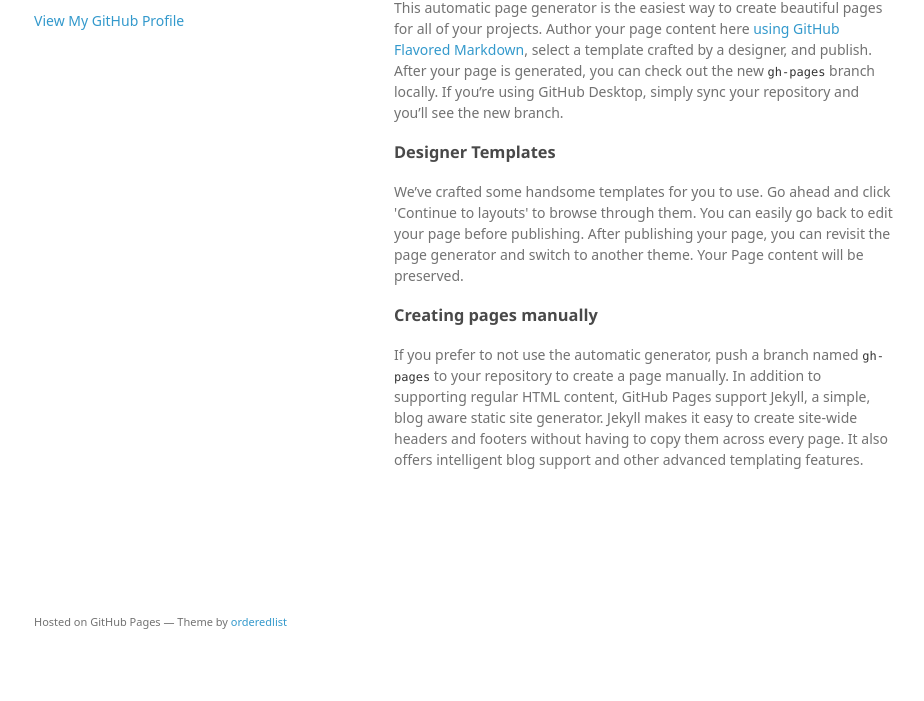
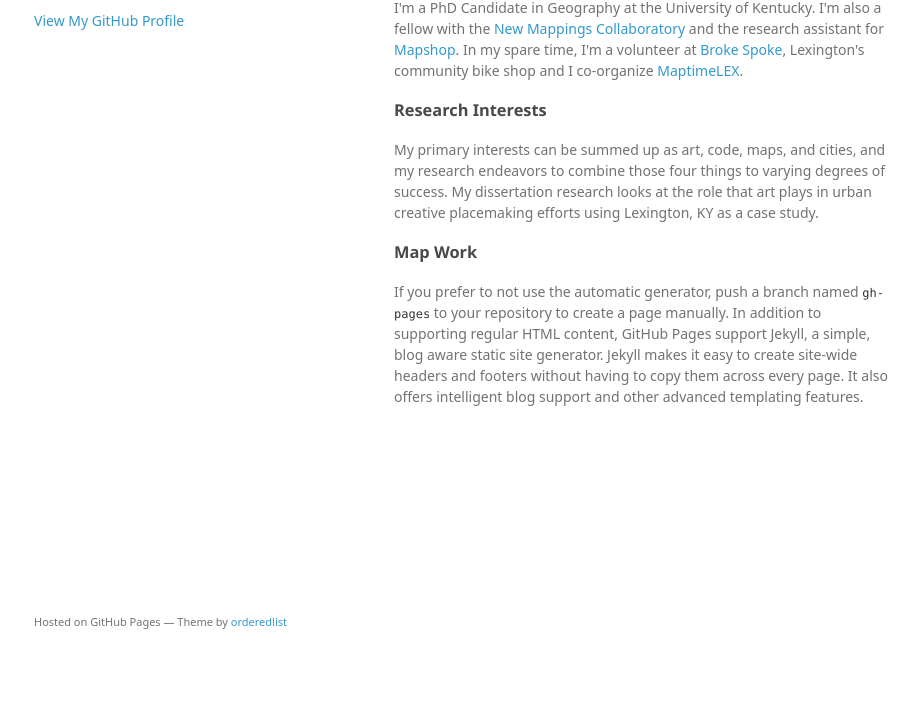
Before and after one commit to jessibreen/jessibreen.github.io, a plain HTML site: page index.html in a window 1280 px wide. Shown: the part 99-800 px from the top of the page, without its empty margins (176-1100 px from the left). Drawn offline with Linux system fonts and the light colour scheme; a web font is replaced by a local one.

Commit message:
content updates

```diff
--- a/index.html
+++ b/index.html
@@ -24,17 +24,17 @@
       </header>
       <section>
         <h3>
-<a id="welcome-to-github-pages" class="anchor" href="#welcome-to-github-pages" aria-hidden="true"><span aria-hidden="true" class="octicon octicon-link"></span></a>Welcome to GitHub Pages.</h3>
+<a id="about-me" class="anchor" href="#about-me" aria-hidden="true"><span aria-hidden="true" class="octicon octicon-link"></span></a>About Me</h3>
 
-<p>This automatic page generator is the easiest way to create beautiful pages for all of your projects. Author your page content here <a href="https://guides.github.com/features/mastering-markdown/">using GitHub Flavored Markdown</a>, select a template crafted by a designer, and publish. After your page is generated, you can check out the new <code>gh-pages</code> branch locally. If you’re using GitHub Desktop, simply sync your repository and you’ll see the new branch.</p>
+<p>I'm a PhD Candidate in Geography at the University of Kentucky. I'm also a fellow with the <a href="http://newmaps.uky.edu/">New Mappings Collaboratory</a> and the research assistant for <a href="http://newmaps.uky.edu/mapshop">Mapshop</a>. In my spare time, I'm a volunteer at <a href="http://thebrokespoke.org/">Broke Spoke</a>, Lexington's community bike shop and I co-organize <a href="https://www.facebook.com/maptimelex">MaptimeLEX</a>.</p>
 
 <h3>
-<a id="designer-templates" class="anchor" href="#designer-templates" aria-hidden="true"><span aria-hidden="true" class="octicon octicon-link"></span></a>Designer Templates</h3>
+<a id="research" class="anchor" href="#research" aria-hidden="true"><span aria-hidden="true" class="octicon octicon-link"></span></a>Research Interests</h3>
 
-<p>We’ve crafted some handsome templates for you to use. Go ahead and click 'Continue to layouts' to browse through them. You can easily go back to edit your page before publishing. After publishing your page, you can revisit the page generator and switch to another theme. Your Page content will be preserved.</p>
+<p>My primary interests can be summed up as art, code, maps, and cities, and my research endeavors to combine those four things to varying degrees of success. My dissertation research looks at the role that art plays in urban creative placemaking efforts using Lexington, KY as a case study.</p>
 
 <h3>
-<a id="creating-pages-manually" class="anchor" href="#creating-pages-manually" aria-hidden="true"><span aria-hidden="true" class="octicon octicon-link"></span></a>Creating pages manually</h3>
+<a id="maps" class="anchor" href="#maps" aria-hidden="true"><span aria-hidden="true" class="octicon octicon-link"></span></a>Map Work</h3>
 
 <p>If you prefer to not use the automatic generator, push a branch named <code>gh-pages</code> to your repository to create a page manually. In addition to supporting regular HTML content, GitHub Pages support Jekyll, a simple, blog aware static site generator. Jekyll makes it easy to create site-wide headers and footers without having to copy them across every page. It also offers intelligent blog support and other advanced templating features.</p>
 
```
